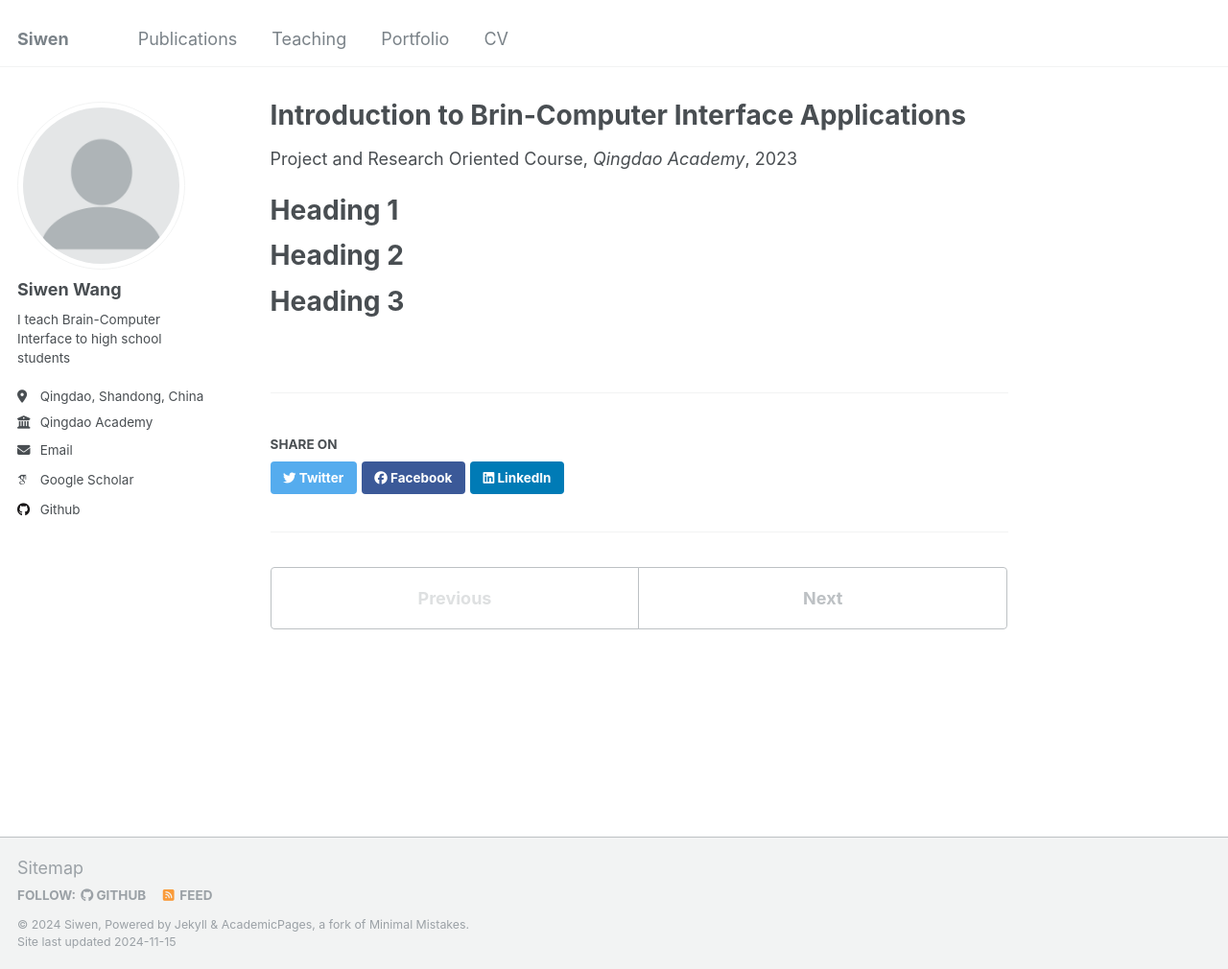
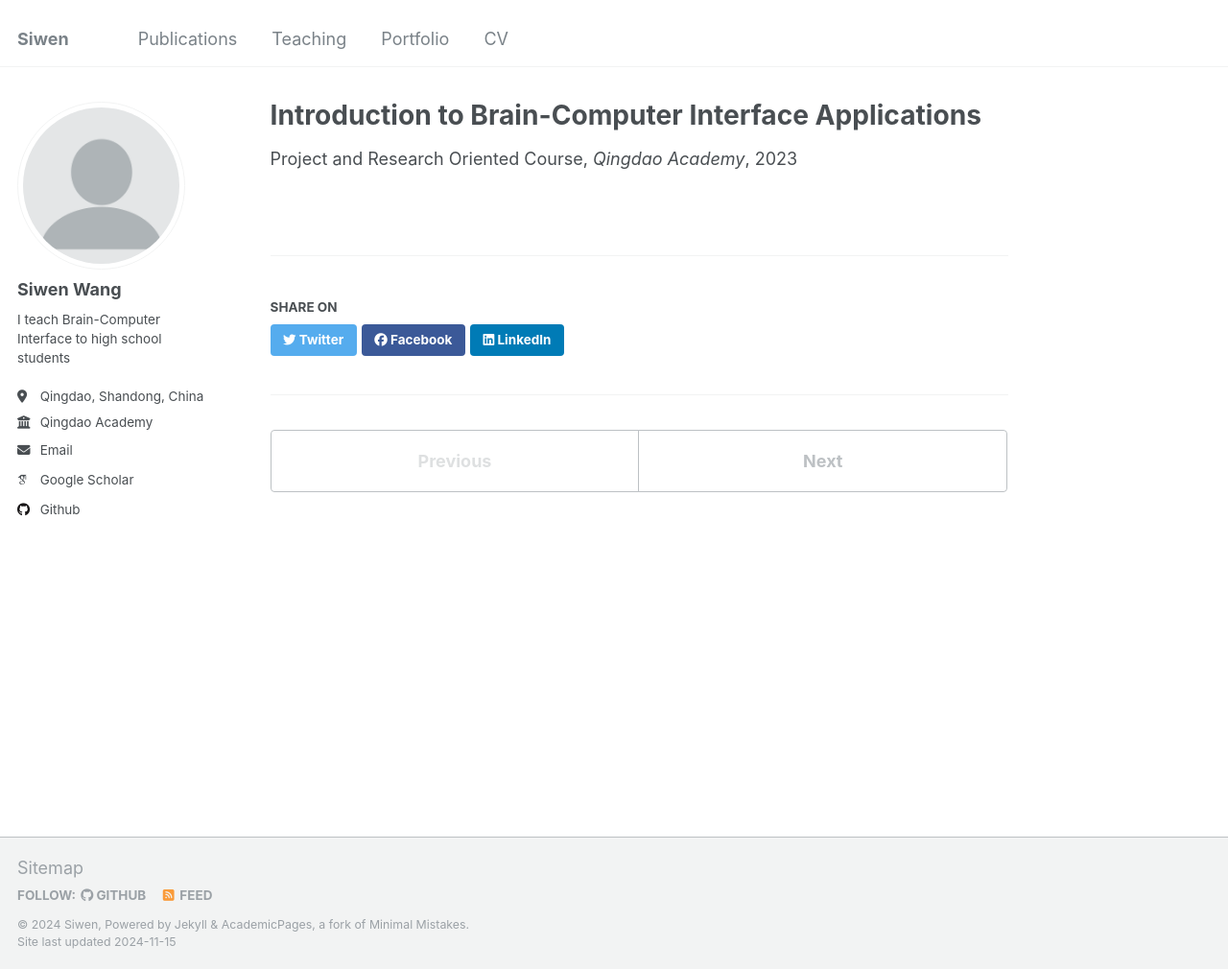
Before and after one commit to siw028/siwen.github.io, a Jekyll site: the page built from _teaching/2015-spring-teaching-1.md, in a window 1280 px wide and 1010 px high. Shown: the whole window at 96% size. Built offline with Jekyll 4.4.1, drawn with Linux system fonts in a browser that asks for light colours; some web fonts are replaced.

Commit message:
Update 2015-spring-teaching-1.md

```diff
--- a/_teaching/2015-spring-teaching-1.md
+++ b/_teaching/2015-spring-teaching-1.md
@@ -1,5 +1,5 @@
 ---
-title: "Introduction to Brin-Computer Interface Applications"
+title: "Introduction to Brain-Computer Interface Applications"
 collection: teaching
 type: "Project and Research Oriented Course"
 permalink: /teaching/2015-spring-teaching-1
@@ -7,13 +7,3 @@ venue: "Qingdao Academy"
 date: 2023-02-10
 location: "Qingdao,Shandong"
 ---
-
-
-Heading 1
-======
-
-Heading 2
-======
-
-Heading 3
-======
```
